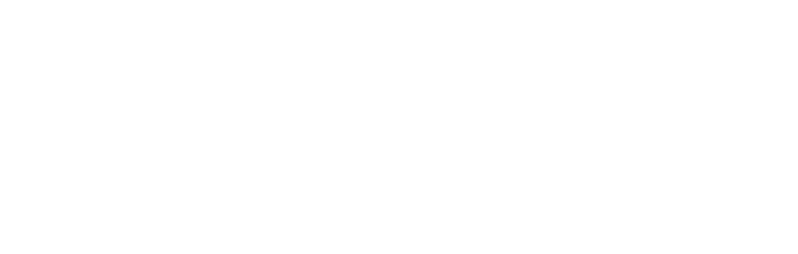
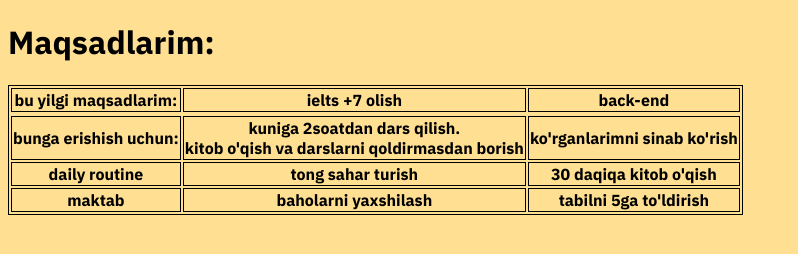
Before and after one commit to kamolown/github, a plain HTML site: page index.html in a window 1280 px wide. Shown: the whole page, without its empty margins (0-798 px from the left). Drawn offline with Linux system fonts and the light colour scheme.

Commit message:
homework

```diff
--- a/index.html
+++ b/index.html
@@ -3,9 +3,35 @@
 <head>
     <meta charset="UTF-8">
     <meta name="viewport" content="width=device-width, initial-scale=1.0">
+    <link rel="stylesheet" href="./style.css">
     <title>Document</title>
 </head>
 <body>
+    <h1>Maqsadlarim:</h1>
+    <table class="tab">
+    <tr class="line">
+        <th class="line2">bu yilgi maqsadlarim:</th>
+        <th class="line2">ielts +7 olish</th>
+        <th class="line2">back-end</th>
+    </tr>
+    <tr>
+        <tr class="line">
+        <th class="line2">bunga erishish uchun:</th>
+        <th class="line2">kuniga 2soatdan dars qilish. <br>
+            kitob o'qish va darslarni qoldirmasdan borish
+        </th>
+        <th class="line2">ko'rganlarimni sinab ko'rish</th>
 
+        <tr class="line">
+        <th class="line2">daily routine</th>
+        <th class="line2">tong sahar turish</th>
+        <th class="line2">30 daqiqa kitob o'qish</th>
+    </tr>
+     <tr class="line">
+        <th class="line2">maktab</th>
+        <th class="line2">baholarni yaxshilash</th>
+        <th class="line2">tabilni 5ga to'ldirish</th>
+    </tr>
+    </table>
 </body>
 </html>
--- /dev/null
+++ b/style.css
@@ -0,0 +1,18 @@
+@import url('https://fonts.googleapis.com/css2?family=IBM+Plex+Sans:ital,wght@0,100..700;1,100..700&family=Roboto:ital,wght@0,100..900;1,100..900&display=swap');
+
+body{
+    background-color: rgba(255, 212, 104, 0.72);
+    font-family: "IBM Plex Sans", sans-serif;
+}
+
+.tab{
+    border: 1px solid black;
+}
+
+.line{
+    border: 2px solid black;
+}
+
+.line2{
+    border: 1px solid black;
+}
```
